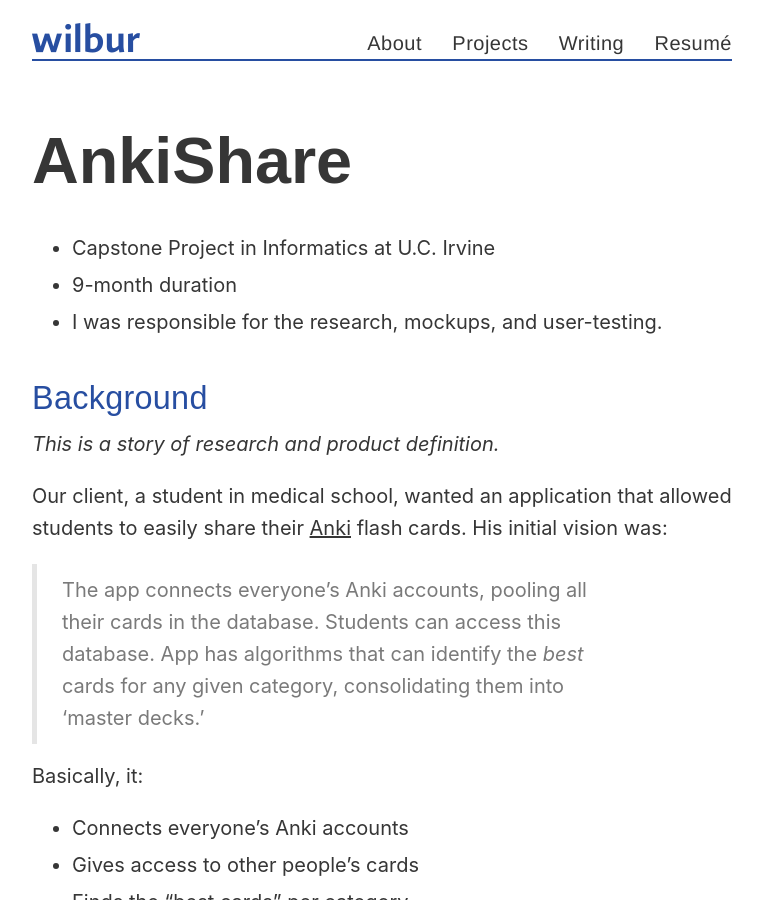
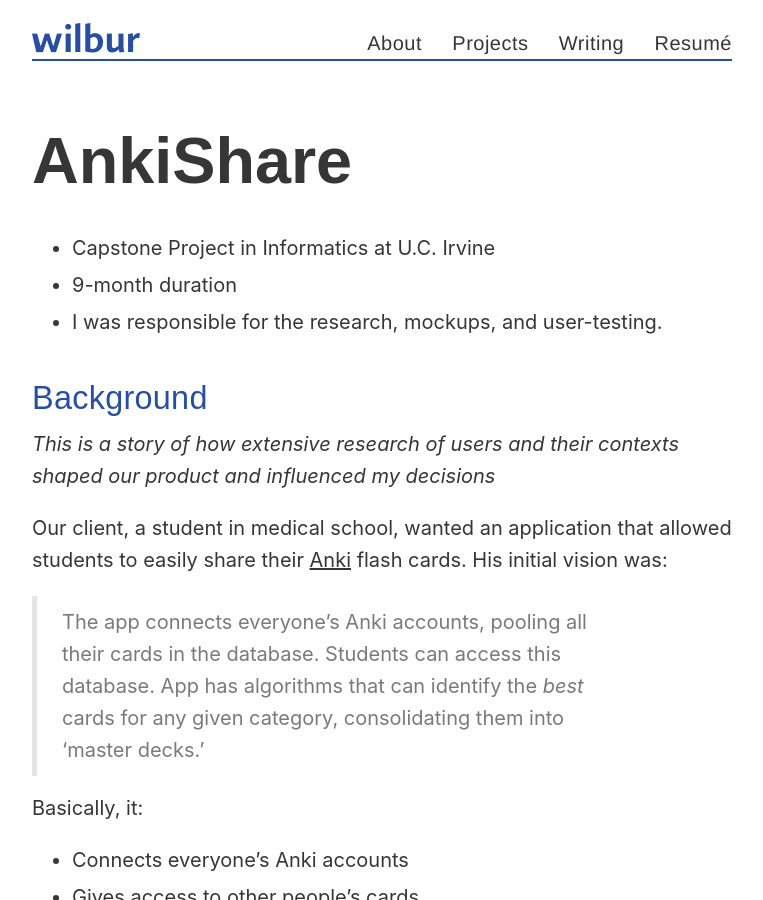
Before and after one commit to wilburc/wilburc.github.io, a Jekyll site: the page built from _portfolio/ankishare.md, in a window 1280 px wide and 900 px high. Shown: the whole window, without its empty margins (258-1021 px from the left). Built offline with Jekyll 4.4.1, drawn with Linux system fonts in a browser that asks for light colours.

Commit message:
small change

```diff
--- a/_portfolio/ankishare.md
+++ b/_portfolio/ankishare.md
@@ -11,7 +11,7 @@
 
 ## Background
 
-*This is a story of research and product definition.*
+*This is a story of how extensive research of users and their contexts shaped our product and influenced my decisions*
 
 Our client, a student in medical school, wanted an application that allowed students to easily share their <a href='http://ankisrs.net'>Anki</a> flash cards. His initial vision was:
 
```
Also changed, not shown: 12 other files.
